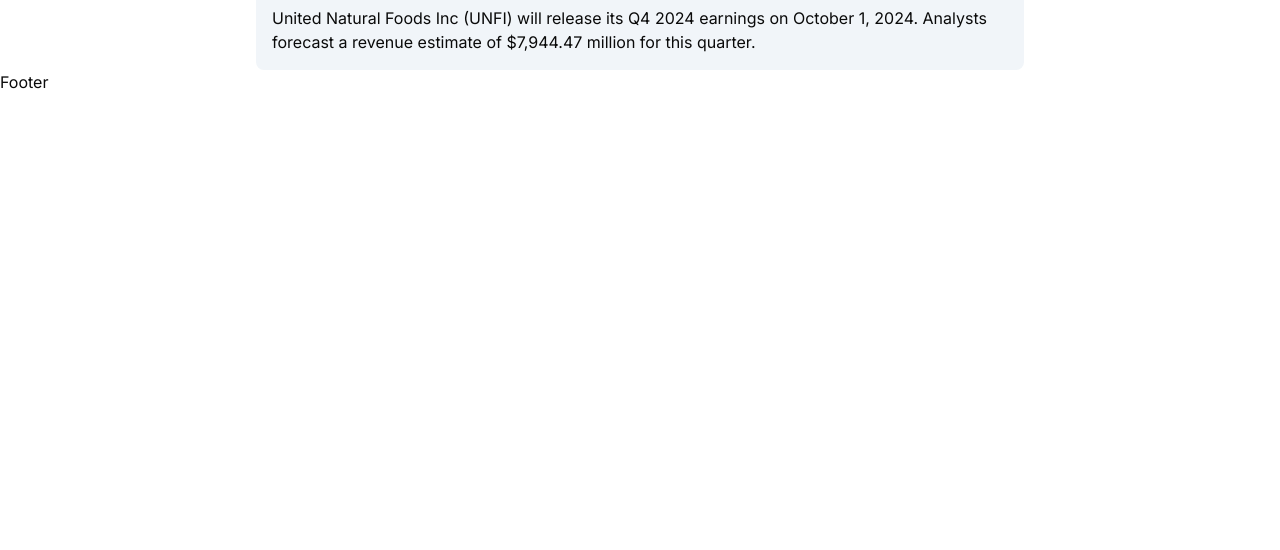
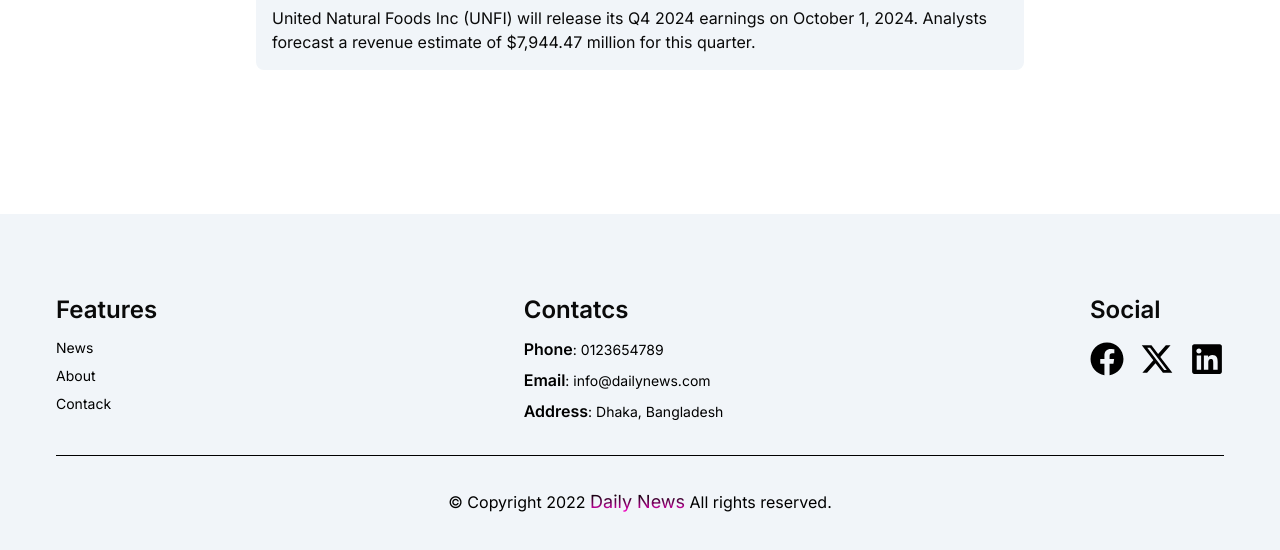
Before and after one commit to mdmohsin-dev/next-news-portal, a Next.js app: page /news/28a127d68f944fa58bf74b77826f80bd in a window 1280 px wide. Shown: the part 862-1412 px from the top of the page. Before the commit the page ends 956 px from the top, so only its background shows below. Built offline with nearby package versions, Linux system fonts and the light colour scheme.

Commit message:
create footer

```diff
--- a/src/app/news/[id]/page.tsx
+++ b/src/app/news/[id]/page.tsx
@@ -24,7 +24,7 @@
   }
 
   return (
-    <div className="max-w-3xl mx-auto bg-[#F1F5F9] p-4 rounded-md mt-10">
+    <div className="max-w-3xl mx-auto bg-[#F1F5F9] p-4 rounded-md mt-10 dark:text-black">
       <div>
         <Image src={singleNews.imageUrl} width={500} height={500} alt="newImage" className="w-full rounded-md" />
         <div className="mt-7">
--- a/src/components/shared/Footer.tsx
+++ b/src/components/shared/Footer.tsx
@@ -1,6 +1,47 @@
+import Link from "next/link"
+import { FaFacebook, FaLinkedin } from "react-icons/fa"
+import { FaXTwitter } from "react-icons/fa6"
+
 const Footer = () => {
   return (
-    <div>Footer</div>
+    <div className="mt-36">
+      <footer className="bg-[#F1F5F9] lg:pt-20 md:pt-14 pt-10 pb-10 px-6 dark:text-black">
+            <div className="max-w-7xl mx-auto px-4 sm:px-6 lg:px-8">
+                <div className="w-full flex flex-col lg:flex-row justify-between xl:gap-28 lg:gap-20 gap-14 items-start">
+
+                    <div className="w-full flex flex-col md:flex-row gap-10 md:gap-0 justify-between">
+                        <div className="font-inter">
+                            <h3 className="text-2xl  font-semibold">Features</h3>
+                            <ul className="text-black pt-1">
+                                <li className="text-sm pt-2"><Link href='/news'>News</Link></li>
+                                <li className="text-sm pt-2"><Link href='/about'>About</Link></li>
+                                <li className="text-sm pt-2"><Link href='/contact'>Contack</Link></li>
+                            </ul>
+                        </div>
+                        <div className="font-inter">
+                            <h3 className="text-2xl font-semibold">Contatcs</h3>
+                            <ul className="text-black pt-1">
+                                <li className="text-sm pt-2"><span className="text-[16px] font-semibold">Phone</span>: <a href="tel:0123654789">0123654789</a></li>
+                                <li className="text-sm pt-2"><span className="text-[16px] font-semibold">Email</span>: <a href="mailto:info@elitearena.com">info@dailynews.com</a></li>
+                                <li className="text-sm pt-2"><span className="text-[16px] font-semibold">Address</span>: Dhaka, Bangladesh</li>
+                            </ul>
+                        </div>
+                        <div className="font-inter">
+                            <h3 className="text-2xl  font-semibold">Social</h3>
+                            <div className="pt-4 flex items-center gap-4">
+                                <FaFacebook size={34} color="black"></FaFacebook>
+                                <FaXTwitter size={34} color="black"></FaXTwitter>
+                                <FaLinkedin size={34} color="black"></FaLinkedin>
+                            </div>
+                        </div>
+                    </div>
+
+                </div>
+                <div className="w-full h-px bg-black my-8"></div>
+                <p className="text-center text-black font-inter">© Copyright 2022 <span className="text-lg f font-marker bg-linear-to-b from-black to-[#FF02CB] bg-clip-text text-transparent">Daily News</span> All rights reserved.</p>
+            </div>
+        </footer>
+    </div>
   )
 }
 
--- a/src/components/shared/Navbar.tsx
+++ b/src/components/shared/Navbar.tsx
@@ -25,7 +25,7 @@
                 <NavigationMenu className="hidden lg:flex">
                     <NavigationMenuList>
                         <NavigationMenuItem>
-                            <NavigationMenuLink className={`${pathname === '/news' && 'text-red-500 font-semibold'}`} href="/news">News</NavigationMenuLink>
+                            <Link className={`${pathname === '/news' && 'text-red-500 font-semibold'} text-lg`} href="/news">News</Link>
 
                             <NavigationMenuLink href="/services">
                                 <NavigationMenuTrigger> Services</NavigationMenuTrigger>
@@ -38,9 +38,9 @@
                                 </NavigationMenuContent>
                             </NavigationMenuLink>
 
-                            <NavigationMenuLink className={`${pathname === '/about' && 'text-red-500 font-semibold'}`} href="/about">About</NavigationMenuLink>
+                            <Link className={`${pathname === '/about' && 'text-red-500 font-semibold'} text-lg`} href="/about">About</Link>
 
-                            <NavigationMenuLink className={`${pathname === '/contact' && 'text-red-500 font-semibold'}`} href="/contact">Contact</NavigationMenuLink>
+                            <Link className={`${pathname === '/contact' && 'text-red-500 font-semibold'} text-lg`} href="/contact">Contact</Link>
 
                         </NavigationMenuItem>
                     </NavigationMenuList>
```
